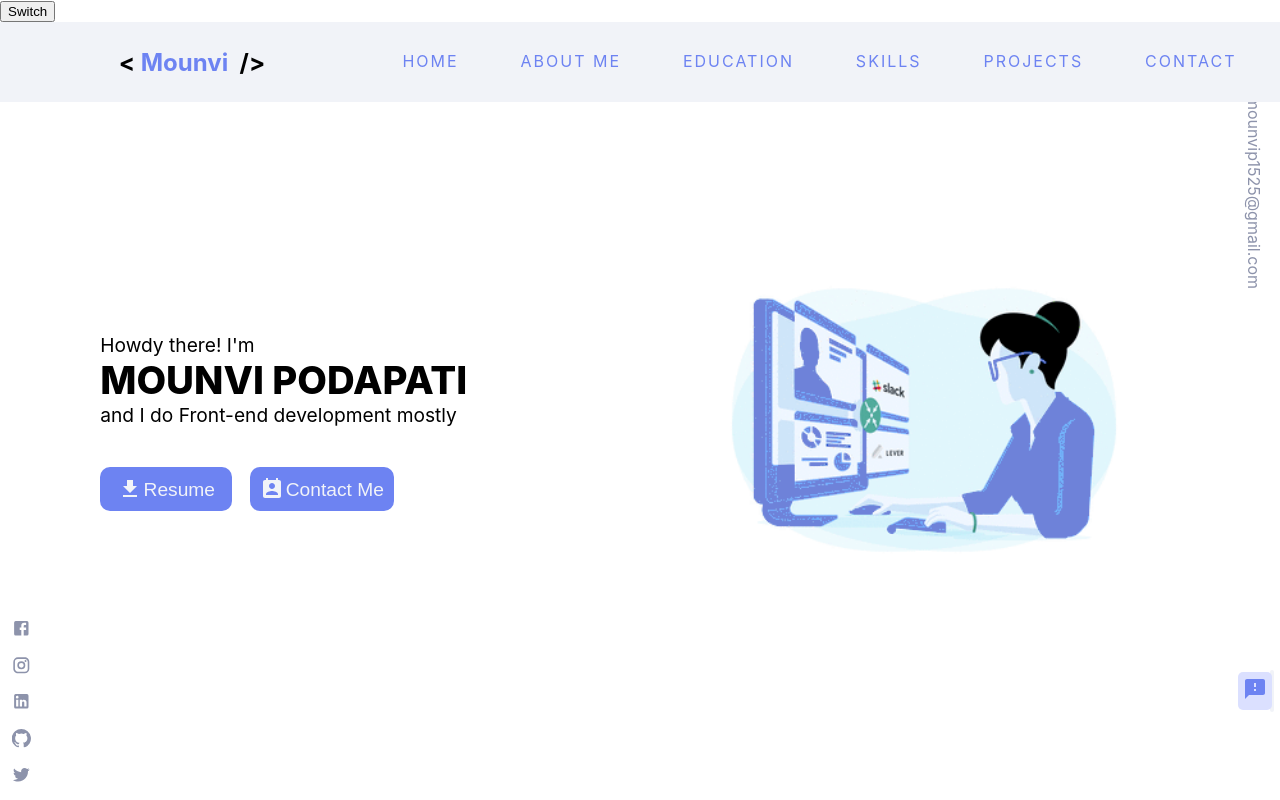
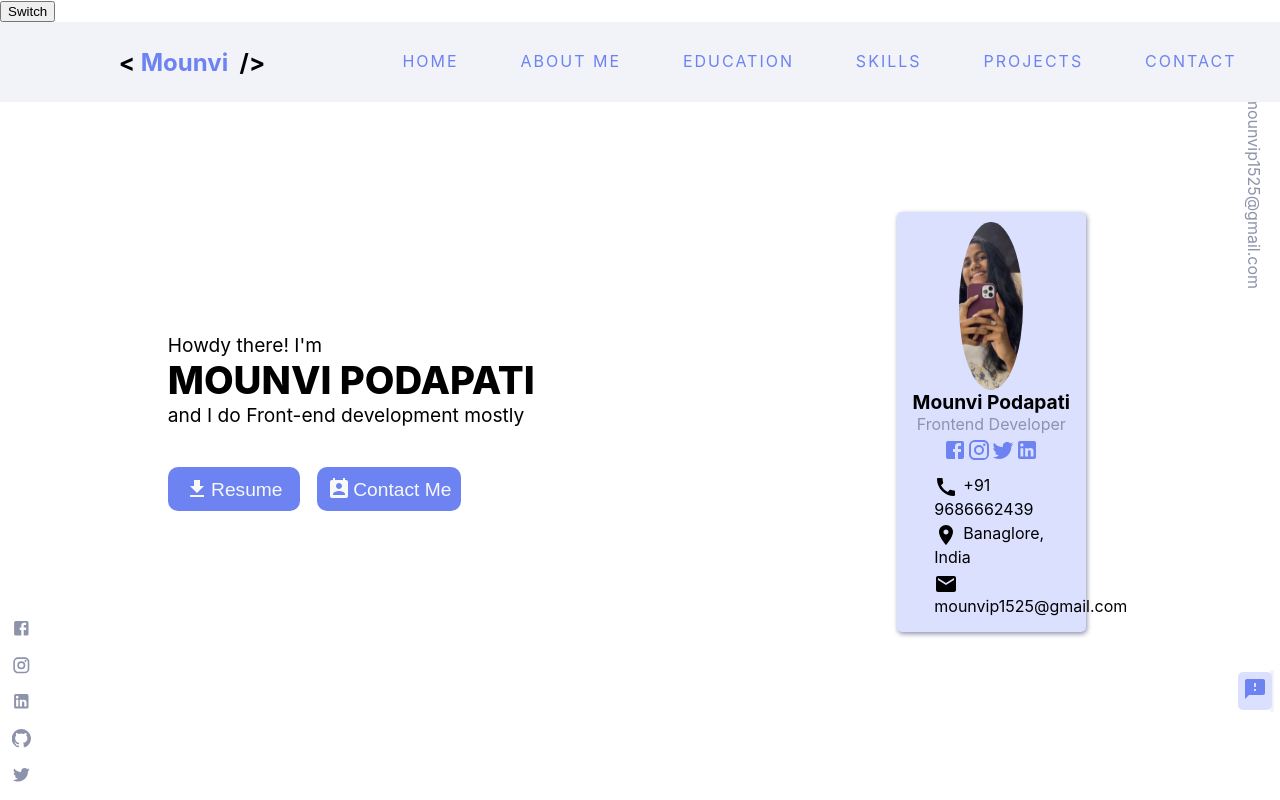
Before and after one commit to mounvip1525/My-Portfolio, a React (Create React App) app: page / in a window 1280 px wide. Shown: the top 800 px of the page. Built offline with nearby package versions, Linux system fonts and the light colour scheme.

Commit message:
usercard added

```diff
--- a/src/App.css
+++ b/src/App.css
@@ -14,10 +14,13 @@ html {
   --whiteS:#f1f3f8;
   --primary-colorP:#dbe0ff;
   --thirdP:#6D83F2;
+  --primary-colorA:#dbe0ff;
+  --thirdA:#6D83F2;
+  --primary-colorU:#dbe0ff;
 }
 html[data-theme="dark"] {
-  --black:#FFFFFF;
-    --primary-color:#dbe0ff;
+  --black:#F8F8F8;
+  --primary-color:#dbe0ff;
   --secondary-color:#3e4047;
   --third:#6D83F2;
   --white:#000000;
@@ -32,6 +35,9 @@ html[data-theme="dark"] {
   --whiteS:transparent;
   --primary-colorP:black;
   --thirdP:#6D83F2;
+  --primary-colorA:black;
+  --thirdA:#6D83F2;
+  --primary-colorU:black;
 }
 body{
   overflow-x: hidden;
--- a/src/components/AboutMe/AboutMe.module.css
+++ b/src/components/AboutMe/AboutMe.module.css
@@ -17,7 +17,7 @@
     align-items: center;
     border-radius:10px;
     /* background:var(--third); */
-    background:-webkit-linear-gradient(90deg,var(--primary-color) 50%,var(--third) 50%)
+    background:-webkit-linear-gradient(90deg,var(--primary-colorA) 50%,var(--thirdA) 50%)
   }
   .column {
     flex: 30%;
--- a/src/components/Landing/Landing.js
+++ b/src/components/Landing/Landing.js
@@ -1,6 +1,8 @@
 import React, { Component } from 'react';
 import styles from './Landing.module.css';
 import pic from '../../assests/womencoding.png';
+import pic2 from '../../assests/profile.png';
+import UserCard from '../UserCard/UserCard';
 
 import FacebookIcon from '@material-ui/icons/Facebook';
 import TwitterIcon from '@material-ui/icons/Twitter';
@@ -34,7 +36,10 @@ export default class Landing extends Component {
                 </div>
                 <div>
                     <p className={styles.gmail}>mounvip1525@gmail.com</p>
-                    <img src={pic} alt="img"></img>
+                    {/* <img src={pic} alt="img"></img> */}
+                    <div className={styles.userCard}>
+                    <UserCard />
+                    </div>
                 </div>
             </div>
         )
--- a/src/components/Landing/Landing.module.css
+++ b/src/components/Landing/Landing.module.css
@@ -5,16 +5,21 @@
     background:var(--whiteTwo);
     height:100vh;
 }
+/* .nameContainer{
+    margin-left:-10%
+} */
 .nameContainer>p{
     margin:0;
     padding:0;
     font-size:1.5vw;
+    color:var(--black)
 }
 .nameContainer>h1{
     font-weight: 800;
     font-size:3vw;
     margin:0;
     padding:0;
+    color:var(--black)
 }
 .buttonContainer{
     display:flex;
@@ -33,10 +38,14 @@
     font-size:1.5vw;
     color:var(--white);
     outline:none;
+    display:flex;
+    justify-content: center;
+    align-items: center;
+    flex-direction: row;
 }
 .buttonContainer>button>a{
     text-decoration:none;
-    color:var(--white)
+    color:#F8F8F8
 }
 .buttonContainer>button>a>svg{
     vertical-align: bottom;
@@ -73,6 +82,12 @@
 .container>div>img{
     height:auto;
     width:40vw;
+}
+.userCard{
+    height:100vh;
+    display:flex;
+    justify-content: center;
+    align-items: center;
 }
 @media screen and (max-width:900px){
     .buttonContainer>button>a>svg,
--- /dev/null
+++ b/src/components/UserCard/UserCard.js
@@ -0,0 +1,36 @@
+import React from 'react';
+import pic from '../../assests/profile.png';
+import styles from './UserCard.module.css';
+
+import CallIcon from '@material-ui/icons/Call';
+import EmailIcon from '@material-ui/icons/Email';
+import LocationOnIcon from '@material-ui/icons/LocationOn';
+import FacebookIcon from '@material-ui/icons/Facebook';
+import TwitterIcon from '@material-ui/icons/Twitter';
+import LinkedInIcon from '@material-ui/icons/LinkedIn';
+import InstagramIcon from '@material-ui/icons/Instagram';
+import GitHubIcon from '@material-ui/icons/GitHub';
+import SendIcon from '@material-ui/icons/Send';
+
+export default function UserCard() {
+    return (
+        <div className={styles.container}>
+            <div className={styles.profile}>
+                <img src={pic} alt="Mounvi"/>
+                <p><b className={styles.name}>Mounvi Podapati</b></p>
+                <p>Frontend Developer</p>
+            </div>
+            <div className={styles.icons}>
+                <FacebookIcon />
+                <InstagramIcon />
+                <TwitterIcon />
+                <LinkedInIcon />
+            </div>
+            <div className={styles.details}>
+                <div><CallIcon />+91 9686662439</div>
+                <div><LocationOnIcon />Banaglore, India</div>
+                <div><EmailIcon />mounvip1525@gmail.com</div>
+            </div>
+        </div>
+    )
+}
--- /dev/null
+++ b/src/components/UserCard/UserCard.module.css
@@ -0,0 +1,55 @@
+.container{
+    display:flex;
+    justify-content: center;
+    align-items: center;
+    flex-direction: column;
+    width:70%;
+    margin:auto;
+    padding:10px;
+    background:var(--primary-colorU);
+    border-radius: 5px;
+    box-shadow: 1px 2px 5px var(--secondary-color);
+}
+.profile{
+    display:flex;
+    justify-content: center;
+    align-items: center;
+    flex-direction: column;
+}
+.profile>img{
+    width:40%;
+    height:21vh;
+    border-radius: 50%;
+    object-fit:cover;
+}
+.profile>p{
+    padding:0;
+    margin:0;
+    color:var(--secondary-color);
+}
+.name{
+    font-size:1.5vw;
+    color:var(--black);
+}
+.icons{
+    margin:2%;
+}
+.icons>svg{
+    color:var(--third);
+}
+.details{
+    display:flex;
+    flex-direction: column;
+    margin:1%;
+    padding:1%;
+    width:70%;
+}
+.details>div{
+    padding:2%;
+    color:var(--black);
+}
+.details>div>svg{
+    vertical-align:middle;
+    margin-right:5px;
+    color:var(--black) !important
+}
```
Also changed, not shown: src/assests/dark.png (added), src/assests/profile.png (added).
